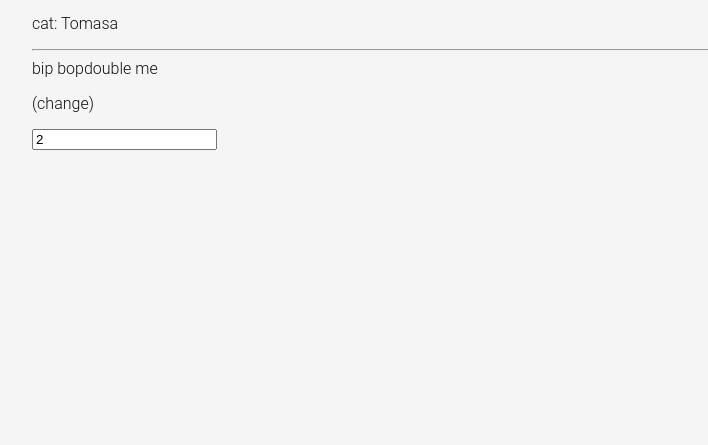
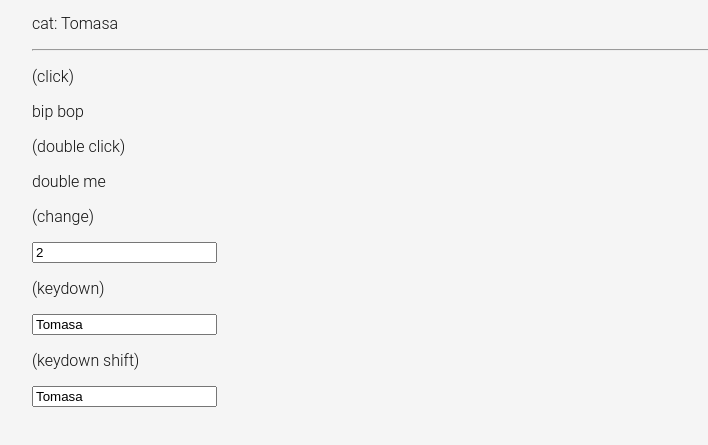
Before and after one commit to amandalimon/myday-app, an Angular app: page /labs in a window 1280 px wide. Shown: the part 727-1172 px from the top of the page, without its empty margins (16-724 px from the left). Before the commit the page ends 925 px from the top, so only its background shows below. Built offline with nearby package versions, Linux system fonts and the light colour scheme.

Commit message:
event binding: keydown

```diff
--- a/src/app/pages/labs/labs.component.html
+++ b/src/app/pages/labs/labs.component.html
@@ -16,8 +16,14 @@
   <button [disabled]="disabled">Click me</button>
   <p>cat: {{cat.name}}</p>
   <hr />
+  <p>(click)</p>
   <button (click)="clickHandler()">bip bop</button>
+  <p>(double click)</p>
   <button (dblclick)="clickHandler()">double me</button>
   <p>(change)</p>
   <input type="number" [value]="cat.age" (change)="changeHandler($event)" />
+  <p>(keydown)</p>
+  <input type="text" [value]="cat.name" (keydown)="keydownHandler($event)" />
+  <p>(keydown shift)</p>
+  <input type="text" [value]="cat.name" (keydown.shift.t)="clickHandler()" />
 </div>
--- a/src/app/pages/labs/labs.component.ts
+++ b/src/app/pages/labs/labs.component.ts
@@ -30,7 +30,12 @@ export class LabsComponent {
     alert('bop!')
   }
 
-  changeHandler(event: Event){
+  changeHandler(event: Event) {
     console.log(event);
   }
+
+  keydownHandler(event: KeyboardEvent) {
+    const input = event.target as HTMLInputElement;
+    console.log(input.value)
+  }
 }
```
